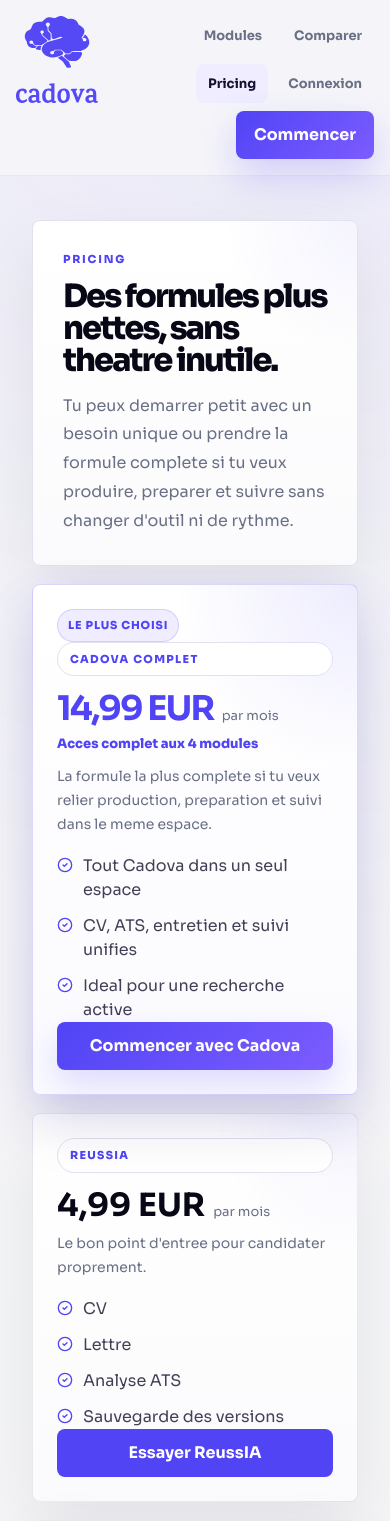
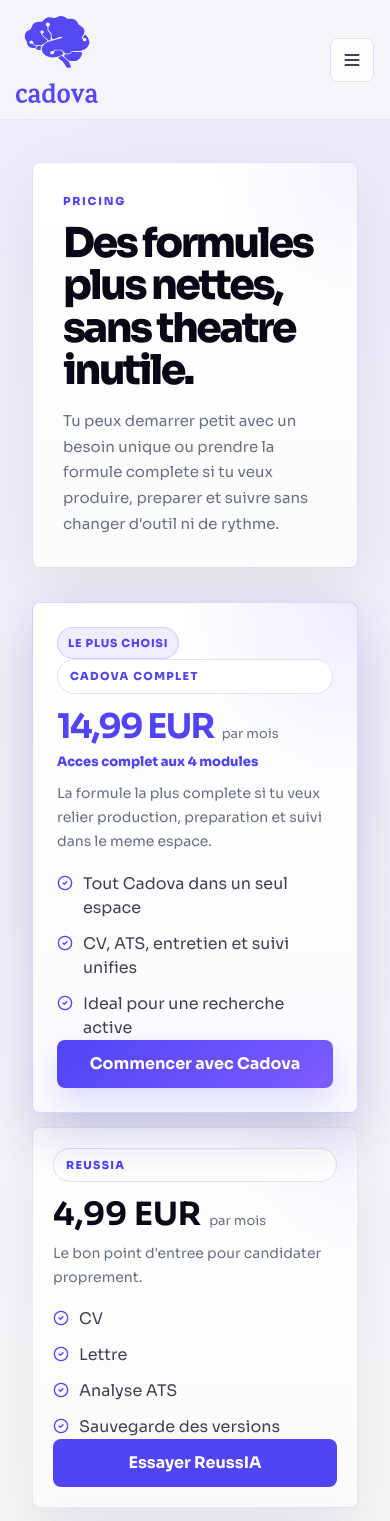
Before and after one commit to nothanger/cadova, a React (Vite) app: page /pricing in a window 390 px wide. Shown: the top 1521 px of the page. Built offline with nearby package versions, Linux system fonts and the light colour scheme.

Commit message:
Improve pricing recommendations and mobile layout

```diff
--- a/src/app/components/MarketingShell.tsx
+++ b/src/app/components/MarketingShell.tsx
@@ -1,4 +1,6 @@
 import type { ReactNode } from "react";
+import { useState } from "react";
+import { Menu, X } from "lucide-react";
 import { Link, NavLink } from "react-router";
 import { CadovaLogo } from "./CadovaLogo";
 
@@ -15,6 +17,10 @@
   ctaHref?: string;
   ctaLabel?: string;
 }) {
+  const [menuOpen, setMenuOpen] = useState(false);
+
+  const closeMenu = () => setMenuOpen(false);
+
   return (
     <div className="marketing-shell">
       <a className="skip-link" href="#main-content">
@@ -25,20 +31,34 @@
           <Link to="/" aria-label="Cadova - accueil" className="marketing-logo-link">
             <CadovaLogo width={82} />
           </Link>
-          <nav aria-label="Navigation principale" className="marketing-nav">
-            <NavLink to="/modules" className={({ isActive }) => getNavClass(isActive)}>
+          <button
+            type="button"
+            className="marketing-menu-toggle"
+            aria-label={menuOpen ? "Fermer le menu" : "Ouvrir le menu"}
+            aria-controls="marketing-navigation"
+            aria-expanded={menuOpen}
+            onClick={() => setMenuOpen((current) => !current)}
+          >
+            {menuOpen ? <X size={20} /> : <Menu size={20} />}
+          </button>
+          <nav
+            id="marketing-navigation"
+            aria-label="Navigation principale"
+            className={`marketing-nav${menuOpen ? " is-open" : ""}`}
+          >
+            <NavLink to="/modules" className={({ isActive }) => getNavClass(isActive)} onClick={closeMenu}>
               Modules
             </NavLink>
-            <NavLink to="/modules/comparaison" className={({ isActive }) => getNavClass(isActive)}>
+            <NavLink to="/modules/comparaison" className={({ isActive }) => getNavClass(isActive)} onClick={closeMenu}>
               Comparer
             </NavLink>
-            <NavLink to="/pricing" className={({ isActive }) => getNavClass(isActive)}>
+            <NavLink to="/pricing" className={({ isActive }) => getNavClass(isActive)} onClick={closeMenu}>
               Pricing
             </NavLink>
-            <NavLink to="/login" className={({ isActive }) => getNavClass(isActive)}>
+            <NavLink to="/login" className={({ isActive }) => getNavClass(isActive)} onClick={closeMenu}>
               Connexion
             </NavLink>
-            <Link to={ctaHref} className="marketing-nav-cta">
+            <Link to={ctaHref} className="marketing-nav-cta" onClick={closeMenu}>
               {ctaLabel}
             </Link>
           </nav>
--- a/src/app/pages/Pricing.tsx
+++ b/src/app/pages/Pricing.tsx
@@ -1,12 +1,60 @@
+import { Link } from "react-router";
 import { MarketingShell } from "../components/MarketingShell";
 import { PricingCard } from "../components/PricingCard";
 import { useSEO } from "../hooks/useSEO";
 import { cadovaBundle, cadovaModules, cadovaPlans } from "../lib/module-data";
 
 const pricingItems = [
-  ...cadovaModules.slice(0, 2),
   "bundle",
-  ...cadovaModules.slice(2),
+  ...cadovaModules,
+];
+
+const recommendations = [
+  {
+    title: "Lyceen / premier stage",
+    need: "Premier dossier a rendre lisible rapidement.",
+    recommendation: "ReussIA",
+    reason: "Tu construis ton CV, ta lettre et ton score ATS sans partir d'une page blanche.",
+    ctaLabel: "Choisir ReussIA",
+    ctaHref: "/signup",
+    accentColor: "#5044f5",
+  },
+  {
+    title: "Etudiant / alternance",
+    need: "Recherche active avec plusieurs candidatures en parallele.",
+    recommendation: "Cadova Complet",
+    reason: "Tu relies candidature, entretien, suivi et profil dans un meme rythme.",
+    ctaLabel: "Choisir Cadova Complet",
+    ctaHref: "/signup",
+    accentColor: "#5044f5",
+  },
+  {
+    title: "Besoin principal : entretien",
+    need: "Un oral approche et tu veux structurer tes reponses.",
+    recommendation: "OralIA",
+    reason: "Tu t'entraines sur des questions concretes avec un feedback directement exploitable.",
+    ctaLabel: "Tester OralIA",
+    ctaHref: "/signup",
+    accentColor: "#d946ef",
+  },
+  {
+    title: "Besoin principal : suivi",
+    need: "Tu envoies beaucoup et tu perds le fil.",
+    recommendation: "TrackIA",
+    reason: "Tu gardes une vue claire sur tes statuts, relances et opportunites actives.",
+    ctaLabel: "Decouvrir TrackIA",
+    ctaHref: "/signup",
+    accentColor: "#14b8a6",
+  },
+  {
+    title: "Profil / LinkedIn / competences",
+    need: "Ton positionnement doit devenir plus net.",
+    recommendation: "SkillIA",
+    reason: "Tu rends ton profil public plus coherent avec les postes que tu vises.",
+    ctaLabel: "Lancer SkillIA",
+    ctaHref: "/signup",
+    accentColor: "#2563eb",
+  },
 ];
 
 export function Pricing() {
@@ -74,6 +122,48 @@
       </section>
 
       <section className="marketing-section">
+        <div className="marketing-container">
+          <div className="marketing-section-head">
+            <div>
+              <div className="marketing-kicker">Recommandation</div>
+              <h2 className="marketing-title-section">Quelle formule te correspond ?</h2>
+            </div>
+            <p className="marketing-copy marketing-section-intro">
+              Choisis selon ton profil, ton besoin principal et l'urgence de ta recherche.
+            </p>
+          </div>
+
+          <div className="marketing-recommendation-grid">
+            {recommendations.map((item) => (
+              <article
+                key={item.title}
+                className="marketing-recommendation-card"
+                style={{ borderColor: `${item.accentColor}2e` }}
+              >
+                <span className="marketing-recommendation-accent" style={{ background: item.accentColor }} />
+                <div>
+                  <h3>{item.title}</h3>
+                  <p className="marketing-recommendation-need">{item.need}</p>
+                </div>
+                <div className="marketing-recommendation-result">
+                  <span>Module conseille</span>
+                  <strong style={{ color: item.accentColor }}>{item.recommendation}</strong>
+                </div>
+                <p className="marketing-card-copy">{item.reason}</p>
+                <Link
+                  to={item.ctaHref}
+                  className="marketing-button-primary marketing-recommendation-cta"
+                  style={{ background: item.accentColor, boxShadow: "none" }}
+                >
+                  {item.ctaLabel}
+                </Link>
+              </article>
+            ))}
+          </div>
+        </div>
+      </section>
+
+      <section className="marketing-section">
         <div className="marketing-container marketing-grid-2">
           {cadovaPlans.map((plan) => (
             <div key={plan.name} className="marketing-detail-block">
--- a/src/styles/index.css
+++ b/src/styles/index.css
@@ -5,11 +5,13 @@
 
 html {
   scroll-behavior: smooth;
+  overflow-x: hidden;
 }
 
 body {
   margin: 0;
   min-width: 320px;
+  overflow-x: hidden;
   background: var(--cadova-bg-soft);
   color: var(--cadova-text);
 }
@@ -153,6 +155,7 @@
 
 .cadova-input {
   min-height: 48px;
+  width: 100%;
   border: 1px solid var(--cadova-border);
   border-radius: 8px;
   background: #fff;
@@ -194,6 +197,11 @@
 }
 
 @media (max-width: 720px) {
+  .cadova-page {
+    width: 100%;
+    padding: 0 16px;
+  }
+
   .cadova-page-header,
   .cadova-grid-2,
   .cadova-grid-3,
@@ -205,4 +213,15 @@
     align-items: flex-start;
     flex-direction: column;
   }
+
+  .cadova-title {
+    font-size: clamp(2rem, 11vw, 2.8rem);
+    line-height: 1.05;
+  }
+
+  .cadova-button-primary,
+  .cadova-button-secondary {
+    width: 100%;
+    min-height: 48px;
+  }
 }
--- a/src/styles/marketing.css
+++ b/src/styles/marketing.css
@@ -12,6 +12,7 @@
   flex-direction: column;
   gap: 26px;
   padding-bottom: 78px;
+  overflow-x: hidden;
 }
 
 .marketing-header {
@@ -40,6 +41,19 @@
 .marketing-logo-link {
   display: inline-flex;
   align-items: center;
+  flex-shrink: 0;
+}
+
+.marketing-menu-toggle {
+  display: none;
+  min-height: 44px;
+  min-width: 44px;
+  align-items: center;
+  justify-content: center;
+  border: 1px solid #e0e2ef;
+  border-radius: 8px;
+  background: rgba(255, 255, 255, 0.86);
+  color: #070716;
 }
 
 .marketing-nav {
@@ -384,6 +398,11 @@
   flex-wrap: wrap;
 }
 
+.marketing-section-intro {
+  max-width: 420px;
+  margin: 0;
+}
+
 .marketing-module-card {
   display: block;
   height: 100%;
@@ -516,6 +535,71 @@
   margin-top: auto !important;
 }
 
+.marketing-recommendation-grid {
+  display: grid;
+  grid-template-columns: repeat(5, minmax(0, 1fr));
+  gap: 16px;
+}
+
+.marketing-recommendation-card {
+  position: relative;
+  display: flex;
+  min-width: 0;
+  height: 100%;
+  flex-direction: column;
+  overflow: hidden;
+  border: 1px solid #e0e2ef;
+  border-radius: 8px;
+  background: linear-gradient(180deg, #ffffff, #fbfbfd);
+  box-shadow: 0 18px 48px rgba(15, 16, 33, 0.055);
+  padding: 22px;
+}
+
+.marketing-recommendation-accent {
+  position: absolute;
+  inset: 0 auto auto 0;
+  width: 100%;
+  height: 3px;
+}
+
+.marketing-recommendation-card h3 {
+  margin: 8px 0 0;
+  color: #070716;
+  font-size: 18px;
+  line-height: 1.2;
+}
+
+.marketing-recommendation-need {
+  margin: 8px 0 0;
+  color: #697085;
+  font-size: 13px;
+  line-height: 1.6;
+}
+
+.marketing-recommendation-result {
+  display: grid;
+  gap: 5px;
+  margin-top: 18px;
+}
+
+.marketing-recommendation-result span {
+  color: #8c91a3;
+  font-size: 11px;
+  font-weight: 800;
+  letter-spacing: 0.1em;
+  text-transform: uppercase;
+}
+
+.marketing-recommendation-result strong {
+  font-size: 21px;
+  line-height: 1.1;
+}
+
+.marketing-recommendation-cta {
+  width: 100%;
+  margin-top: auto;
+}
+
 .marketing-table-wrap {
   overflow-x: auto;
 }
@@ -591,6 +675,10 @@
     grid-template-columns: repeat(2, minmax(0, 1fr));
   }
 
+  .marketing-recommendation-grid {
+    grid-template-columns: repeat(2, minmax(0, 1fr));
+  }
+
   .marketing-pricing-card.is-featured {
     order: -1;
     grid-column: 1 / -1;
@@ -624,11 +712,12 @@
 
 @media (max-width: 720px) {
   .marketing-header-inner {
-    align-items: flex-start;
+    position: relative;
+    align-items: center;
   }
 
-  .marketing-nav {
-    justify-content: flex-end;
+  .marketing-menu-toggle {
+    display: inline-flex;
   }
 
   .marketing-header-inner,
@@ -636,20 +725,82 @@
     width: min(1180px, calc(100% - 32px));
   }
 
+  .marketing-nav {
+    position: absolute;
+    left: 0;
+    right: 0;
+    top: calc(100% + 10px);
+    display: none;
+    flex-direction: column;
+    align-items: stretch;
+    gap: 6px;
+    border: 1px solid #e0e2ef;
+    border-radius: 8px;
+    background: rgba(255, 255, 255, 0.98);
+    box-shadow: 0 24px 60px rgba(15, 16, 33, 0.13);
+    padding: 10px;
+  }
+
+  .marketing-nav.is-open {
+    display: flex;
+  }
+
+  .marketing-nav-link,
+  .marketing-nav-cta {
+    width: 100%;
+    min-height: 46px;
+    justify-content: center;
+    text-align: center;
+  }
+
   .marketing-section {
     padding: 0 16px;
   }
 
   .marketing-main {
-    gap: 18px;
+    gap: 22px;
+    padding-bottom: 52px;
   }
 
   .marketing-hero {
-    padding-top: 44px;
+    padding: 42px 16px 12px;
   }
 
   .marketing-title {
-    font-size: clamp(2.5rem, 12vw, 4rem);
+    font-size: clamp(2.7rem, 13vw, 4rem);
+    line-height: 0.98;
+  }
+
+  .marketing-title-section {
+    font-size: clamp(2rem, 10.5vw, 3rem);
+    line-height: 1.04;
+  }
+
+  .marketing-copy,
+  .marketing-copy-muted {
+    font-size: 15px;
+    line-height: 1.72;
+  }
+
+  .marketing-actions {
+    width: 100%;
+    gap: 10px;
+    margin-top: 26px;
+  }
+
+  .marketing-actions > a,
+  .marketing-button-primary,
+  .marketing-button-secondary,
+  .marketing-button-light {
+    width: 100%;
+    min-height: 48px;
+  }
+
+  .marketing-panel,
+  .marketing-module-card,
+  .marketing-pricing-card,
+  .marketing-detail-block {
+    padding: 20px;
   }
 
   .marketing-meta-grid {
@@ -658,6 +809,7 @@
 
   .marketing-pricing-grid {
     grid-template-columns: 1fr;
+    gap: 14px;
   }
 
   .marketing-pricing-card.is-featured {
@@ -670,9 +822,48 @@
 
   .marketing-hero-stats {
     grid-template-columns: 1fr;
+    padding: 4px 0 0;
+  }
+
+  .marketing-floating-stat {
+    padding: 16px;
+    animation: none;
   }
 
   .marketing-floating-stat-3 {
     width: 100%;
   }
+
+  .marketing-recommendation-grid {
+    grid-template-columns: 1fr;
+    gap: 12px;
+  }
+
+  .marketing-recommendation-card {
+    padding: 20px;
+  }
+
+  .marketing-section-head {
+    align-items: flex-start;
+    margin-bottom: 16px;
+  }
+
+  .marketing-section-intro {
+    max-width: none;
+  }
 }
+
+@media (hover: none) and (pointer: coarse) {
+  .marketing-module-card:hover,
+  .marketing-module-card:focus-visible,
+  .marketing-pricing-card:hover,
+  .marketing-pricing-card:focus-within,
+  .marketing-pricing-card.is-featured:hover,
+  .marketing-pricing-card.is-featured:focus-within,
+  .marketing-nav-cta:hover,
+  .marketing-button-primary:hover,
+  .marketing-button-secondary:hover,
+  .marketing-button-light:hover {
+    transform: none;
+  }
+}
```
